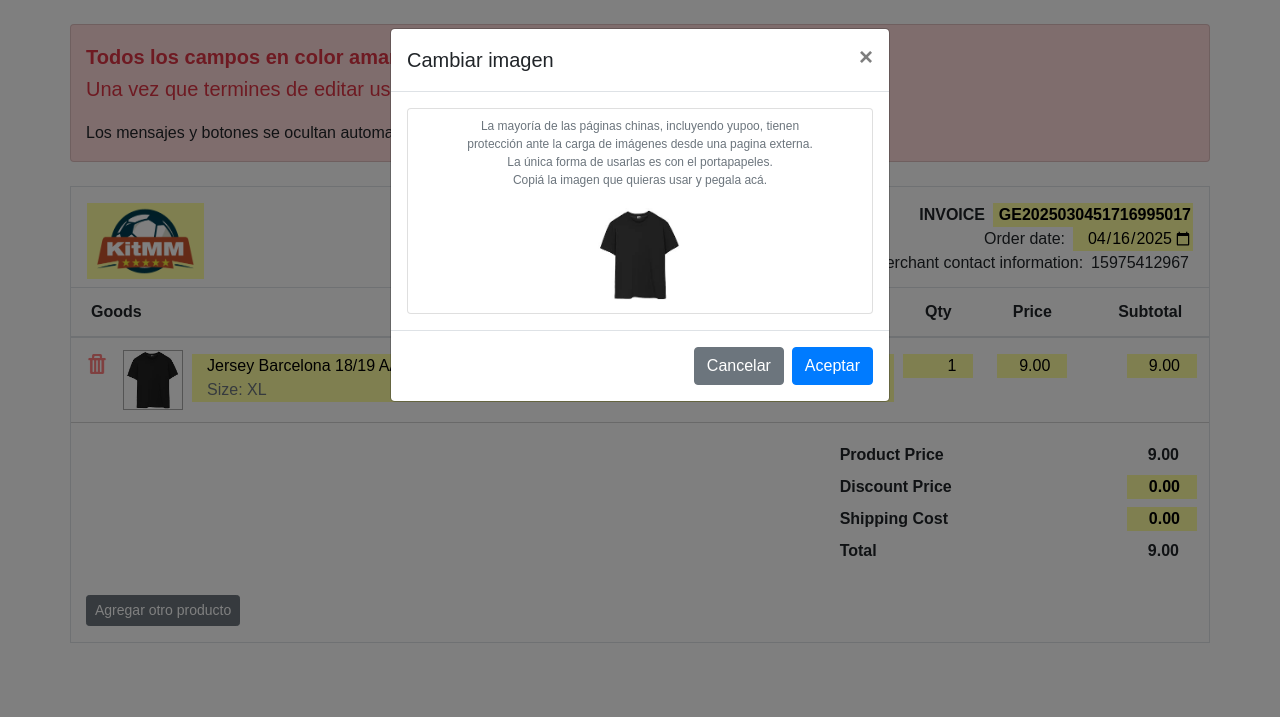
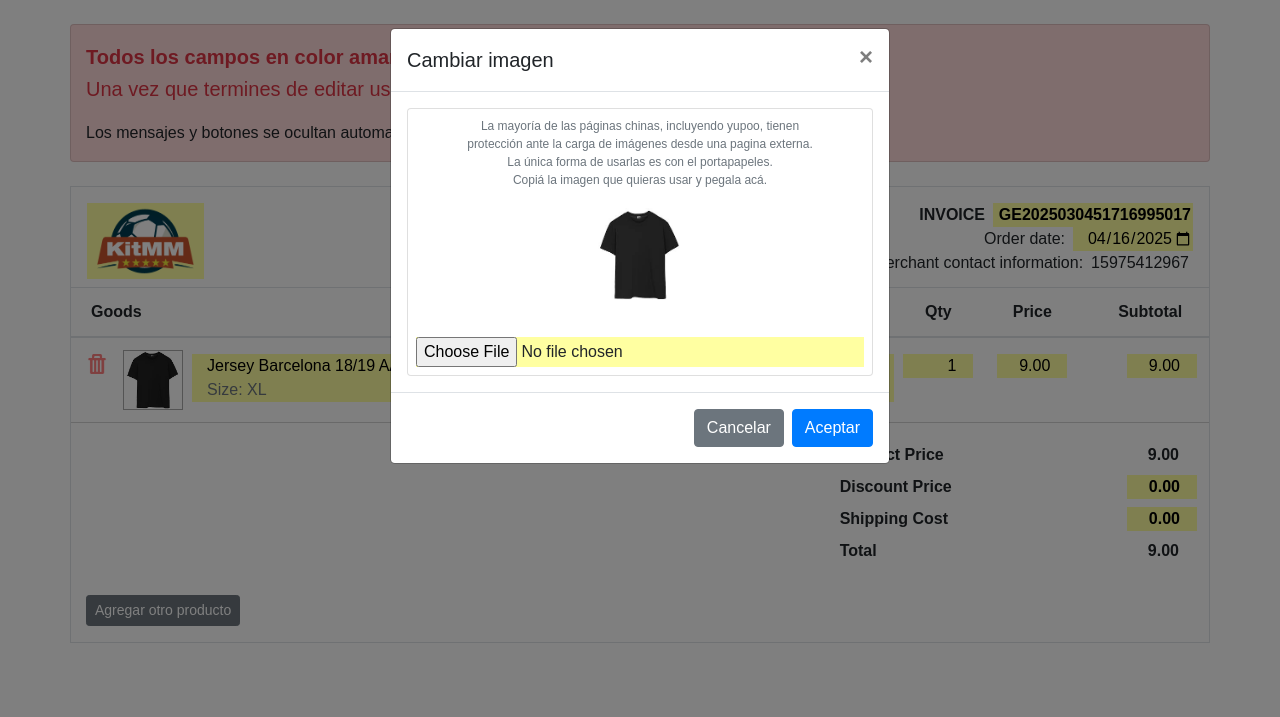
Before and after one commit to dante766/Factura, a plain HTML site: page index.html in a window 1280 px wide. Both pictures are taken after a click on the picture 153 px from the left and 380 px from the top of the page. Shown: the top 717 px of the page. Drawn offline with nearby package versions, Linux system fonts and the light colour scheme.

Commit message:
Update index.html

```diff
--- a/index.html
+++ b/index.html
@@ -256,6 +256,9 @@
                         </p>
                         <img src="" alt="" id="paste_image" height="100"
                             style="object-fit:contain;pointer-events:none;">
+			     <br>
+			    <!-- Nuevo input para móviles -->
+        <input type="file" id="file_input" accept="image/*" class="mt-2" onchange="cargarImagenArchivo(event)">
                     </div>
                 </div>
                 <div class="modal-footer">
@@ -711,6 +714,16 @@ Argentina</textarea>
             $('#logoModal').modal('toggle');
         }
 
+function cargarImagenArchivo(event) {
+    let file = event.target.files[0];
+    if (file) {
+        let reader = new FileReader();
+        reader.onload = function(e) {
+            document.getElementById("paste_image").src = e.target.result;
+        }
+        reader.readAsDataURL(file);
+    }
+}
 
         const email_nombre = document.getElementById('email_nombre');
         const email_email = document.getElementById('email_email');
```
